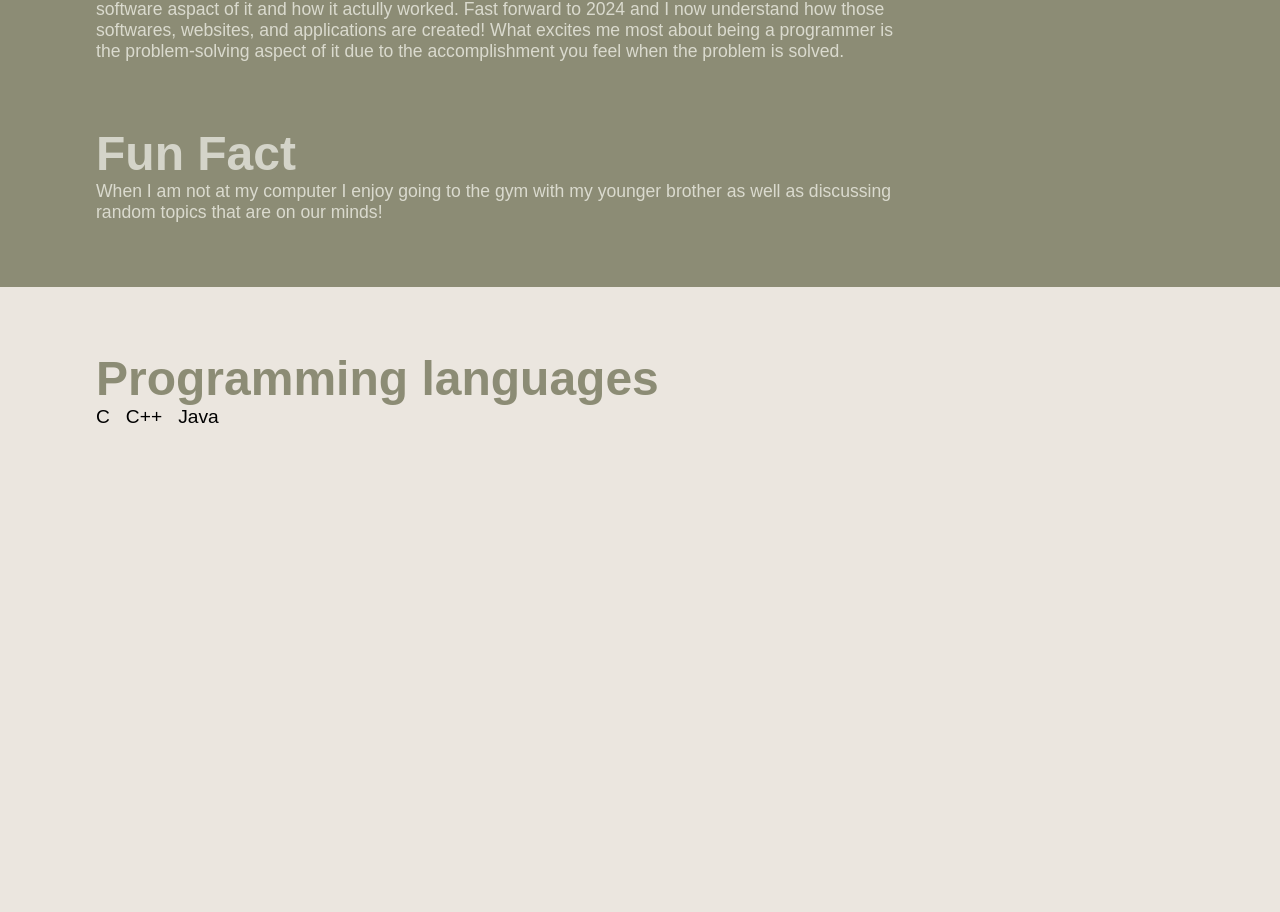
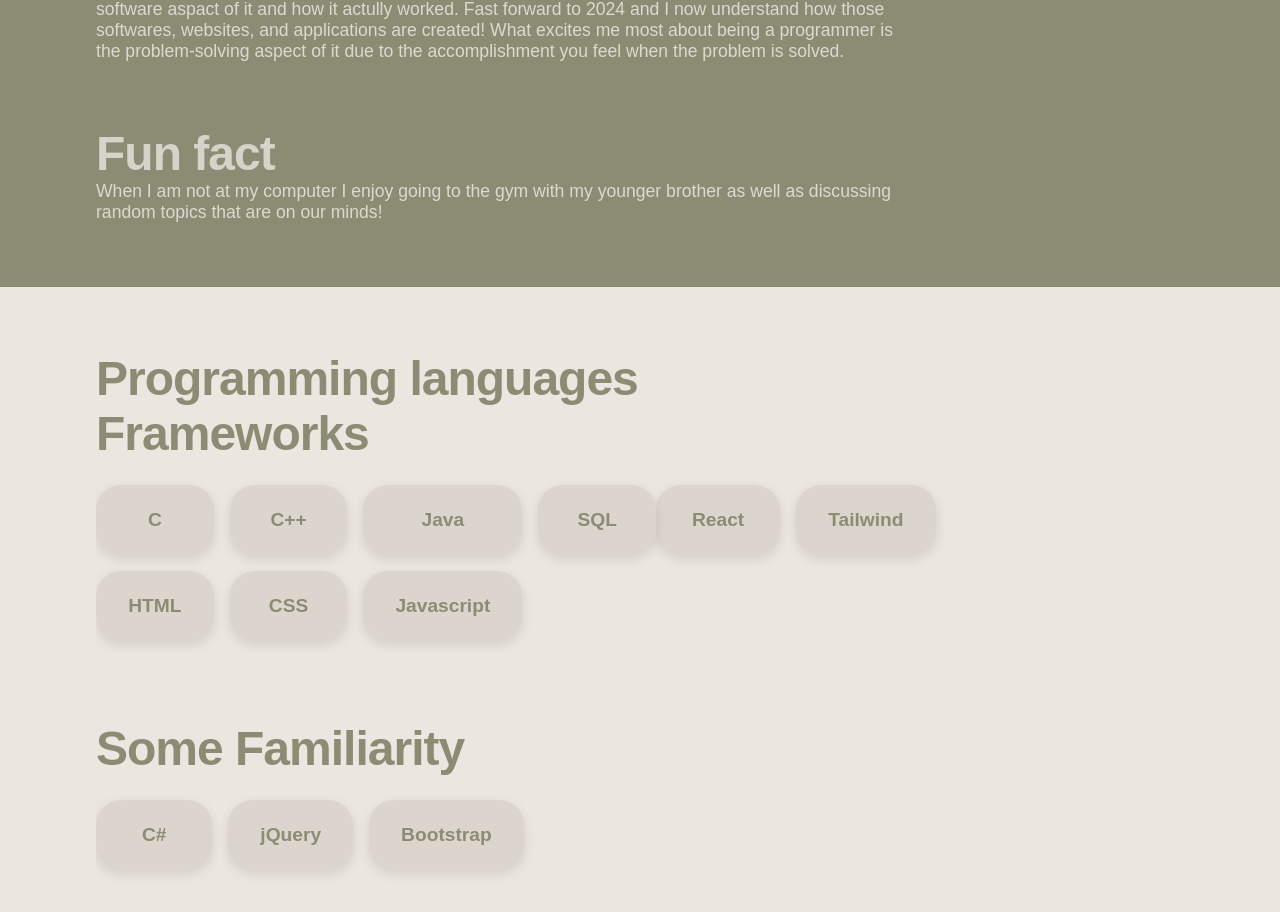
Before and after one commit to ElkhaiNagawkar/Elkhai-Nagawkar-Portfolio, a React (Create React App) app in the folder elkhai-nagawkar-portfolio-app/: page / in a window 1280 px wide. Shown: the part 962-1874 px from the top of the page. Before the commit the page ends 1454 px from the top, so only its background shows below. Built offline with nearby package versions, Linux system fonts and the light colour scheme; a web font is replaced by a local one.

Commit message:
fifth commit
Implemented most of Toolbox section
Fixed problem with intersection observer
added toolbox to intersection observer for indicator

```diff
--- a/elkhai-nagawkar-portfolio-app/src/About.js
+++ b/elkhai-nagawkar-portfolio-app/src/About.js
@@ -12,7 +12,7 @@ export default function About() {
           }`}
           ref={ref}
         >
-          ABOUT
+          About
         </h1>
       </div>
       <div className="about--paragraph--div">
@@ -37,7 +37,7 @@ export default function About() {
             inView ? "funfact--header--animation" : ""
           }`}
         >
-          Fun Fact
+          Fun fact
         </h1>
       </div>
       <div className="about--paragraph--div">
--- a/elkhai-nagawkar-portfolio-app/src/App.js
+++ b/elkhai-nagawkar-portfolio-app/src/App.js
@@ -6,13 +6,16 @@ import { useInView } from "react-intersection-observer";
 import Toolbox from "./Toolbox";
 
 export default function App() {
-  const { ref, inView } = useInView({ threshold: 0.5 });
-  const { nextRef, inView: aboutView } = useInView();
+  const { ref: heroRef, inView: heroView } = useInView({ threshold: 0.5 });
+  const { ref: aboutRef, inView: aboutView } = useInView({ threshold: 0.7 });
+  const { ref: ToolboxRef, inView: ToolboxView } = useInView({
+    threshold: 0.5,
+  });
+
   const navInd = document.querySelector(".nav--indicator");
   const item = document.querySelectorAll(".main--navbar li");
   const sec = document.querySelector(".name--home");
-  console.log(aboutView);
-  function ind(e) {
+  function indicatorPos(e) {
     if (navInd) {
       navInd.style.left = e.offsetLeft + "px";
       navInd.style.width = e.offsetWidth + "px";
@@ -20,21 +23,26 @@ export default function App() {
   }
 
   React.useEffect(() => {
-    if (inView) {
-      ind(sec);
-    } else if (!aboutView) {
-      ind(item[0]);
+    if (heroView) {
+      indicatorPos(sec);
+    } else if (aboutView) {
+      indicatorPos(item[0]);
+    } else if (ToolboxView) {
+      indicatorPos(item[1]);
     }
-  }, [inView, aboutView]);
+  }, [heroView, aboutView, ToolboxView]);
+  console.log(aboutView);
   return (
     <div>
-      <div ref={ref}>
+      <div ref={heroRef}>
         <HeroPage />
       </div>
-      <div ref={nextRef}>
+      <div ref={aboutRef}>
         <About />
       </div>
-      <Toolbox />
+      <div ref={ToolboxRef}>
+        <Toolbox />
+      </div>
     </div>
   );
 }
--- a/elkhai-nagawkar-portfolio-app/src/Box.js
+++ b/elkhai-nagawkar-portfolio-app/src/Box.js
@@ -2,8 +2,8 @@ import React from "react";
 
 export default function Box(props) {
   return (
-    <div className="Box">
-      <p>{props.skill}</p>
+    <div className="box">
+      <p className="skill">{props.skill}</p>
     </div>
   );
 }
--- a/elkhai-nagawkar-portfolio-app/src/Toolbox.js
+++ b/elkhai-nagawkar-portfolio-app/src/Toolbox.js
@@ -1,15 +1,40 @@
 import React from "react";
 import Box from "./Box";
+import { useInView } from "react-intersection-observer";
 
 export default function Toolbox() {
+  const { ref, inView } = useInView({ triggerOnce: true });
   return (
     <div className="main--toolbox">
       <div className="programming--div">
-        <h1 className="toolbox--programming--hadear">Programming languages</h1>
+        <h1
+          className={`toolbox--programming--hadear ${
+            inView ? "toolbox--programming--hadear--animation" : ""
+          }`}
+        >
+          Programming languages
+        </h1>
+        <h1 className="toolbox--programming--hadear">Frameworks</h1>
+        <div className="all-skills">
+          <div className="skills" ref={ref}>
+            <Box skill="C" />
+            <Box skill="C++" />
+            <Box skill="Java" />
+            <Box skill="SQL" />
+            <Box skill="HTML" />
+            <Box skill="CSS" />
+            <Box skill="Javascript" />
+          </div>
+          <div className="skills">
+            <Box skill="React" />
+            <Box skill="Tailwind" />
+          </div>
+        </div>
+        <h1 className="toolbox--programming--hadear">Some Familiarity</h1>
         <div className="skills">
-          <Box skill="C" />
-          <Box skill="C++" />
-          <Box skill="Java" />
+          <Box skill="C#" />
+          <Box skill="jQuery" />
+          <Box skill="Bootstrap" />
         </div>
       </div>
     </div>
--- a/elkhai-nagawkar-portfolio-app/src/index.css
+++ b/elkhai-nagawkar-portfolio-app/src/index.css
@@ -280,6 +280,7 @@ body {
   font-size: 3rem;
   margin-top: 4rem;
   opacity: 0;
+  letter-spacing: -1px;
 }
 
 .about--paragraph {
@@ -311,18 +312,62 @@ body {
   padding: 4rem 6rem;
 }
 
+.programming--div {
+  overflow: hidden;
+}
+
 .toolbox--programming--hadear {
   font-family: "General Sans", sans-serif;
   font-size: 3rem;
   color: #8c8c75;
+  letter-spacing: -1px;
+  display: inline-block;
+  padding-right: 18rem;
+  opacity: 1;
+}
+
+.toolbox--programming--hadear--animation {
+  animation: top-slide 1s ease-out forwards;
 }
 
 .skills {
-  display: flex;
+  display: grid;
+  grid-template-columns: repeat(4, 1fr);
+  grid-template-rows: repeat(2, 1fr);
   gap: 1rem;
   font-family: "Supreme", sans-serif;
   font-size: 1.2rem;
-  /* Continue here add box styling to Box */
+  width: 35rem;
+  padding: 1.5rem 0rem 5rem 0rem;
+}
+
+.all-skills {
+  display: grid;
+  grid-template-columns: repeat(2, 1fr);
+}
+
+.box {
+  background-color: #dbd5ce;
+  border-radius: 25px;
+  display: flex;
+  align-items: center;
+  justify-content: center;
+  box-shadow: rgba(0, 0, 0, 0.1) 0px 4px 12px;
+  transition: 0.2s ease-in;
+}
+
+.box:hover {
+  scale: 0.9;
+}
+
+.skills:nth-child(1) {
+  animation: left-slide 1s ease-in forwards;
+}
+
+.skill {
+  color: #8c8c75;
+  padding: 1.5rem 2rem;
+  font-weight: bold;
 }
 
 @keyframes name-anim {
@@ -402,21 +447,3 @@ body {
     opacity: 1;
   }
 }
-
-@keyframes slide-indicator {
-  from {
-    transform: translateX(0px);
-  }
-  to {
-    transform: translateX(230px);
-  }
-}
-
-@keyframes slide-indicator-back {
-  from {
-    transform: translateX(230px);
-  }
-  to {
-    transform: translateX(0px);
-  }
-}
```
